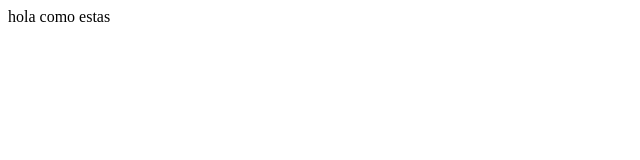
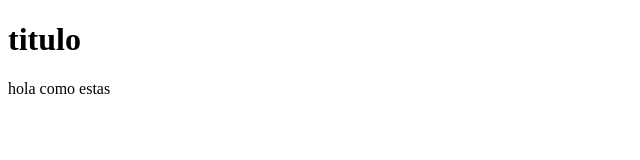
Before and after one commit to bcavicchioli/colaborativo.github.io, a plain HTML site: page index.html in a window 1280 px wide. Shown: the whole page, without its empty margins (0-640 px from the left). Drawn offline with Linux system fonts and the light colour scheme.

Commit message:
feature/add-tittle

```diff
--- a/index.html
+++ b/index.html
@@ -3,9 +3,11 @@
 <head>
     <meta charset="UTF-8">
     <meta name="viewport" content="width=device-width, initial-scale=1.0">
-    <title>Document</title>
+    <title>BRUNO CAVICCHIOLI</title>
 </head>
 <body>
+    <h1> titulo
+    </H1>
     <h>hola como estas</h>
 </body>
 </html>
```
